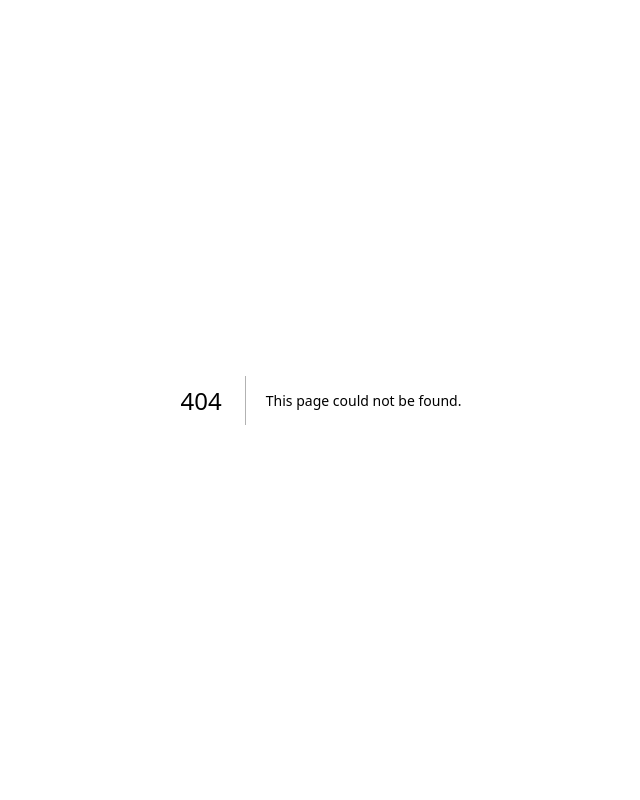
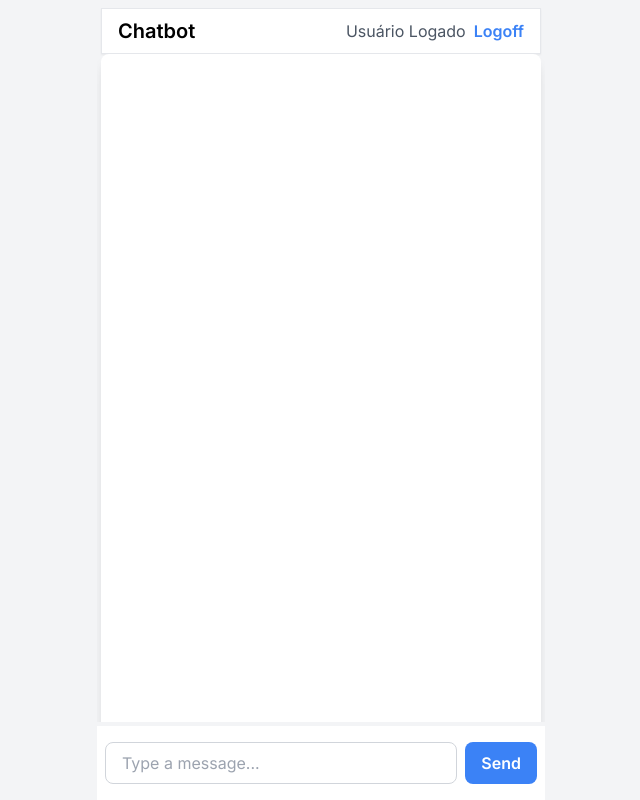
Before and after one commit to rtxnak/web-chatbot, a Next.js app in the folder web-chatbot-frontend/: page /chatbot in a window 1280 px wide. Before the commit this address had no page. Shown: the whole page, without its empty margins (319-959 px from the left). Built offline with nearby package versions, Linux system fonts and the light colour scheme.

Commit message:
feat: added chatbox message page

```diff
--- /dev/null
+++ b/web-chatbot-frontend/src/app/chatbot/page.js
@@ -0,0 +1,152 @@
+'use client'
+
+import { useState } from 'react';
+import ChatMessage from '../../components/ChatMessage';
+
+const Chatbot = () => {
+  const [messages, setMessages] = useState([]);
+  const [inputValue, setInputValue] = useState('');
+
+  const handleMessageSubmit = (e) => {
+    e.preventDefault();
+    const input = inputValue.trim();
+
+    if (input.toLowerCase() === 'hello') {
+      setMessages((prevMessages) => [
+        ...prevMessages,
+        { content: input, sender: 'user' },
+        { content: 'Hello! How can I assist you?', sender: 'bot' },
+      ]);
+    } else if (input.toLowerCase() === 'goodbye') {
+      setMessages((prevMessages) => [
+        ...prevMessages,
+        { content: input, sender: 'user' },
+        { content: `Goodbye! If you have any questions or need assistance in the future, feel free to ask. Have a great day!`, sender: 'bot' },
+        // Salvar no banco de dados e redirecionar para a página de criação de CSV
+      ]);
+      console.log(messages);
+    } else if (input.toLowerCase() === 'good') {
+      setMessages((prevMessages) => [
+        ...prevMessages,
+        { content: input, sender: 'user' },
+        { content: 'That is great!!', sender: 'bot' },
+      ]);
+    } else if (input.toLowerCase().includes('i want')) {
+      setMessages((prevMessages) => [
+        ...prevMessages,
+        { content: input, sender: 'user' },
+        { content: `Certainly! Please let me know what you would like assistance with, and I'll do my best to help you.`, sender: 'bot' },
+      ]);
+    } else if (input.toLowerCase().includes('loan')) {
+      setMessages((prevMessages) => [
+        ...prevMessages,
+        { content: input, sender: 'user' },
+        {
+          content: 'Please select an option:',
+          sender: 'bot',
+          options: [
+            { label: 'Do you want to apply for a loan?', value: 'apply' },
+            { label: 'Loan conditions', value: 'conditions' },
+            { label: 'Help', value: 'help' },
+          ],
+        },
+      ]);
+    } else {
+      setMessages((prevMessages) => [
+        ...prevMessages,
+        { content: input, sender: 'user' },
+        { content: "I'm sorry, I didn't understand. Can you please rephrase?", sender: 'bot' },
+      ]);
+    }
+
+    setInputValue('');
+  };
+
+  const handleInputChange = (e) => {
+    setInputValue(e.target.value);
+  };
+
+  const handleOptionClick = (option) => {
+    if (option === 'apply') {
+      setMessages((prevMessages) => [
+        ...prevMessages,
+        { content: 'i want to apply for a loan', sender: 'user' },
+        { content: "mensagens relevantes para a solicitação de empréstimo", sender: 'bot' },
+        // mensagens relevantes para a solicitação de empréstimo
+      ]);
+    } else if (option === 'conditions') {
+      setMessages((prevMessages) => [
+        ...prevMessages,
+        { content: 'i want to know loan conditions', sender: 'user' },
+        { content: "mensagens relevantes para as condições do empréstimo", sender: 'bot' },
+        // mensagens relevantes para as condições do empréstimo
+      ]);
+    } else if (option === 'help') {
+      setMessages((prevMessages) => [
+        ...prevMessages,
+        { content: 'i want help', sender: 'user' },
+        { content: "mensagens relevantes para a ajuda", sender: 'bot' },
+        // mensagens relevantes para a ajuda
+      ]);
+    }
+  };
+
+  return (
+    <div className="flex flex-col items-center min-h-screen bg-gray-100">
+      <div className="flex-1 overflow-hidden px-1 pt-2 pb-8 max-w-md w-full">
+        <header className="bg-white shadow-sm border flex h-1/6 md:h-min">
+          <div className="max-w-md w-full mx-auto px-4 py-2 flex justify-between items-center">
+            <h1 className="text-xl font-semibold">Chatbot</h1>
+            <div className="flex items-center space-x-2">
+              <span className="text-gray-600">Usuário Logado</span>
+              <a href="#" className="text-blue-500 hover:text-blue-600 font-semibold">
+                Logoff
+              </a>
+            </div>
+          </div>
+        </header>
+        <div className="max-w-md w-full h-full flex flex-col py-2 bg-white rounded-lg shadow-lg overflow-y-auto">
+          {messages.map((message, index) => (
+            <ChatMessage
+              key={index}
+              message={message.content}
+              isUser={message.sender === 'user'}
+            />
+          ))}
+          {messages.length > 0 && messages[messages.length - 1].options && (
+            <div className="flex flex-col items-center mt-4">
+              {messages[messages.length - 1].options.map((option, index) => (
+                <a
+                  key={index}
+                  href="#"
+                  className="block w-full max-w-sm bg-blue-500 hover:bg-blue-600 text-white font-semibold py-2 px-4 rounded-lg mb-2 focus:outline-none"
+                  onClick={() => handleOptionClick(option.value)}
+                >
+                  {option.label}
+                </a>
+              ))}
+            </div>
+          )}
+        </div>
+      </div>
+      <form className="py-4 px-2 mt-1 bg-white flex max-w-md w-full" onSubmit={handleMessageSubmit}>
+        <input
+          type="text"
+          name="message"
+          className="flex-1 border border-gray-300 rounded-lg px-4 py-2 focus:outline-none"
+          placeholder="Type a message..."
+          value={inputValue}
+          onChange={handleInputChange}
+        />
+        <button
+          type="submit"
+          className="bg-blue-500 hover:bg-blue-600 text-white font-semibold py-2 px-4 rounded-lg ml-2 focus:outline-none"
+        >
+          Send
+        </button>
+      </form>
+    </div>
+  );
+};
+
+export default Chatbot;
--- /dev/null
+++ b/web-chatbot-frontend/src/components/ChatMessage.js
@@ -0,0 +1,21 @@
+'use client'
+
+const ChatMessage = ({ message, isUser }) => {
+  return (
+    <div
+      className={`flex ${
+        isUser ? 'justify-end' : 'justify-start'
+      } mb-4 mx-4`}
+    >
+      <div
+        className={`rounded-lg p-2 ${
+          isUser ? 'bg-green-300 text-right' : 'bg-gray-200'
+        }`}
+      >
+        <p className={isUser ? 'text-white' : ''}>{message}</p>
+      </div>
+    </div>
+  );
+};
+
+export default ChatMessage;
```
Also changed, not shown: web-chatbot-frontend/src/context/context.js (added, +18 -0 lines).
